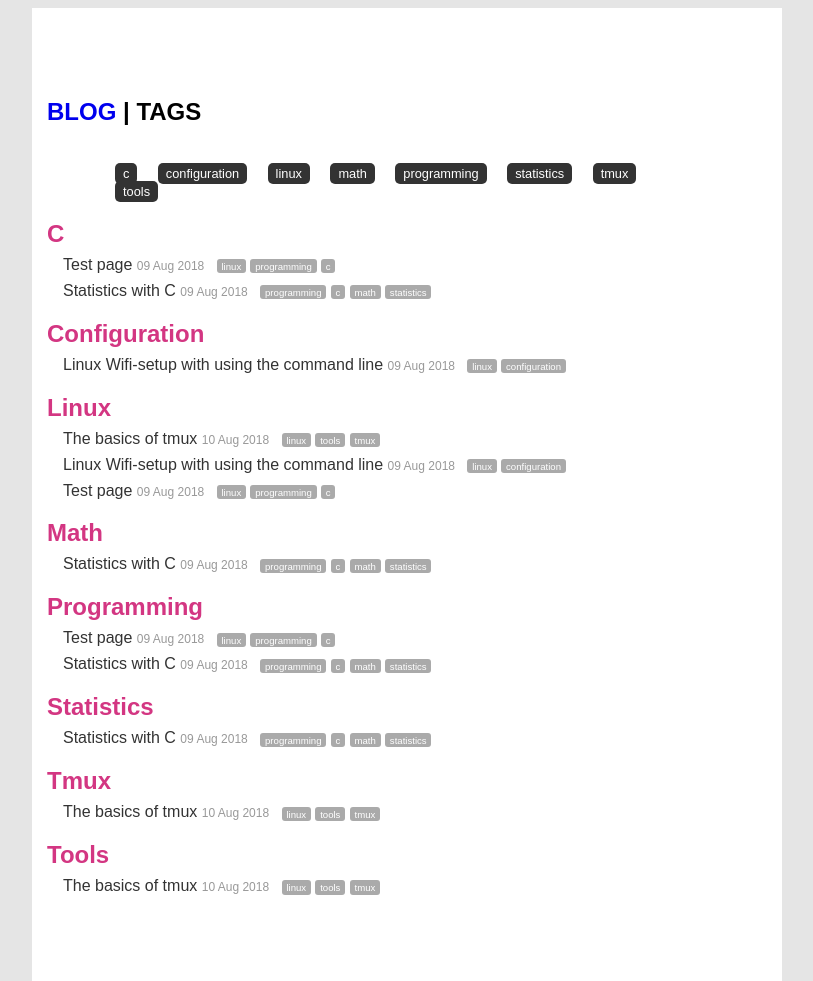
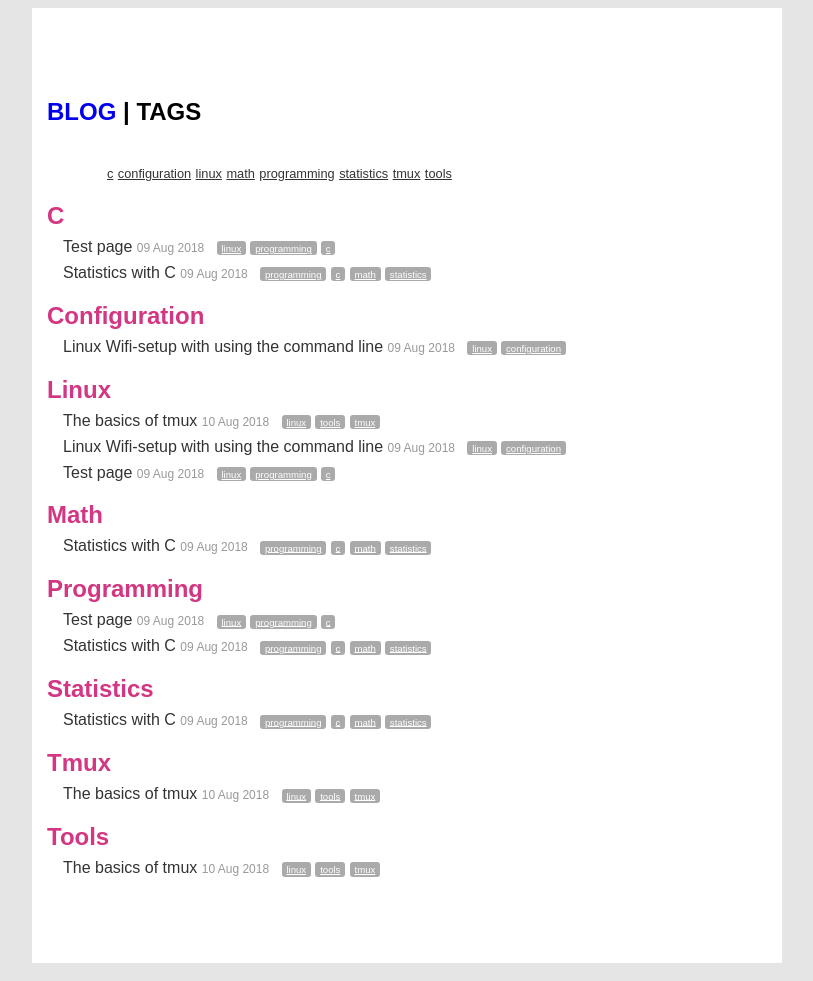
Before and after one commit to execas/execas.github.io, a Jekyll site: the page built from tags.html, in a window 1280 px wide. Shown: the whole page, without its empty margins (233-1046 px from the left). Built offline with Jekyll 4.4.1, drawn with Linux system fonts in a browser that asks for light colours.

Commit message:
Update execas.css

```diff
--- a/css/execas.css
+++ b/css/execas.css
@@ -106,18 +106,14 @@ list of matching posts beneath tag name header
 
 .tag-mark {
     font-size: 80%;
-    margin: .2rem .5rem .2rem .5rem;
-    padding: .2rem .5rem .2rem .5rem;
-    border-radius: 5px;
-    margin-top:3rem;
-    background: #333333;
-    color: #fff;
+    color: #333;
+    text-decoration: underline;
+
     }
 
 .tag-mark:hover {
-    background-color: #707070;
-    color: #fff;
-    text-decoration: none;
+    color: #d33682;
+    font-weigth: bold;
 }
 
 .tag-posts .tag-mark {
```
